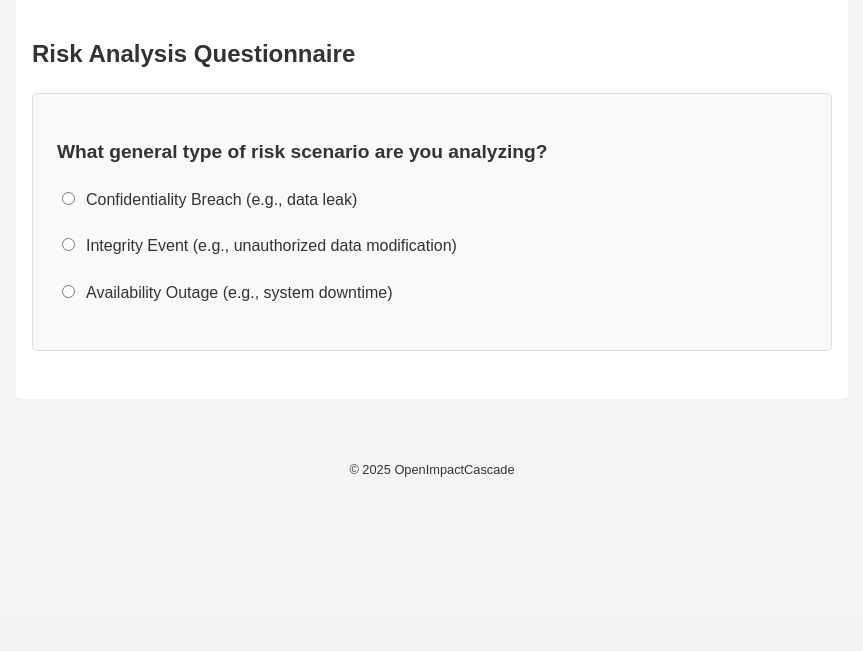
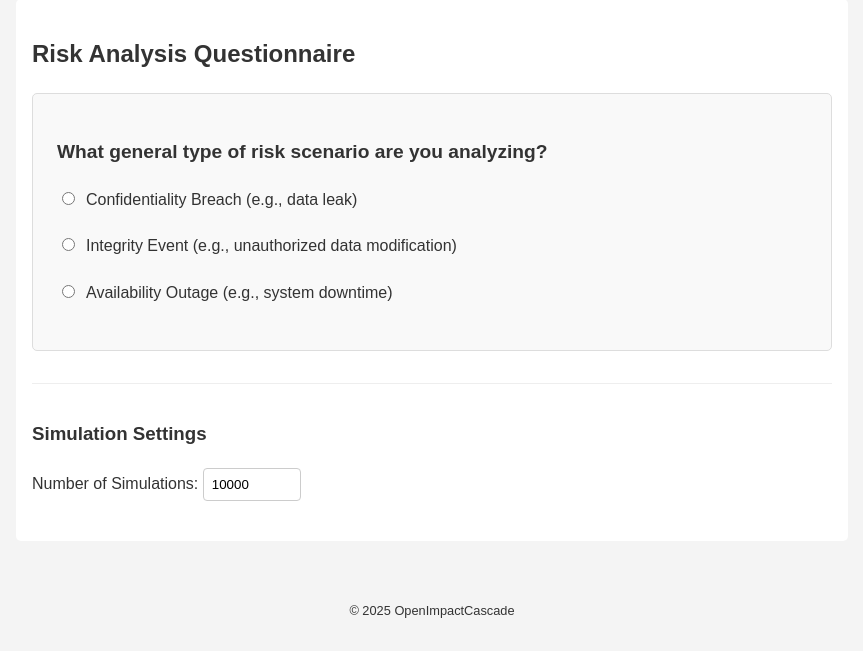
Before and after one commit to dleeceffp/openimpactcascade, a Flask app: page / in a window 1280 px wide. Shown: the part 185-836 px from the top of the page, without its empty margins (208-1071 px from the left). Before the commit the page ends 662 px from the top, so only its background shows below. Run offline with Flask 2, Linux system fonts and the light colour scheme.

Commit message:
debugging error with risk analysis step

```diff
--- a/main.py
+++ b/main.py
@@ -27,11 +27,12 @@ def analyze():
                 'lm_mle': float(request.form.get('lm_mle')),
                 'lm_max': float(request.form.get('lm_max'))
             }
+            n_simulations = int(request.form.get('n_simulations', 10000))
 
             # Run the initial simulation
-            results = run_monte_carlo(**original_inputs)
+            results = run_monte_carlo(**original_inputs, n_simulations=n_simulations)
 
-            return render_template('results.html', results=results, original_inputs=original_inputs)
+            return render_template('results.html', results=results, original_inputs=original_inputs, n_simulations=n_simulations)
         except (ValueError, TypeError):
             # A simple error handler for invalid number inputs
             return "Invalid input. Please ensure all fields are numbers.", 400
@@ -48,6 +49,7 @@ def recalculate():
     inputs = data.get('original_inputs')
     likelihood_reduction = data.get('likelihood_reduction', 0) / 100.0
     impact_reduction = data.get('impact_reduction', 0) / 100.0
+    n_simulations = data.get('n_simulations', 10000)
 
     # Apply reductions
     adjusted_inputs = {
@@ -60,7 +62,7 @@ def recalculate():
     }
 
     # Run new simulation
-    new_results = run_monte_carlo(**adjusted_inputs)
+    new_results = run_monte_carlo(**adjusted_inputs, n_simulations=n_simulations)
     return new_results
 
 if __name__ == "__main__":
--- a/static/style.css
+++ b/static/style.css
@@ -58,6 +58,12 @@ main {
     margin-top: 1rem;
 }
 
+.static-input {
+    margin-top: 2rem;
+    padding-top: 1rem;
+    border-top: 1px solid #eee;
+}
+
 label {
     display: inline-block;
     margin-bottom: 0.5rem;
--- a/templates/index.html
+++ b/templates/index.html
@@ -18,6 +18,14 @@
             <div id="questionnaire-container">
                 <!-- Questions will be dynamically inserted here by questionnaire.js -->
             </div>
+
+            <div class="static-input">
+                <h3>Simulation Settings</h3>
+                <div class="input-group">
+                    <label for="n_simulations">Number of Simulations:</label>
+                    <input type="number" id="n_simulations" name="n_simulations" value="10000" min="1000" max="100000" required>
+                </div>
+            </div>
             <button type="submit" id="submit-btn" style="display:none;">Analyze Risk</button>
         </form>
     </main>
```
Also changed, not shown: templates/results.html (+12 -3 lines).
